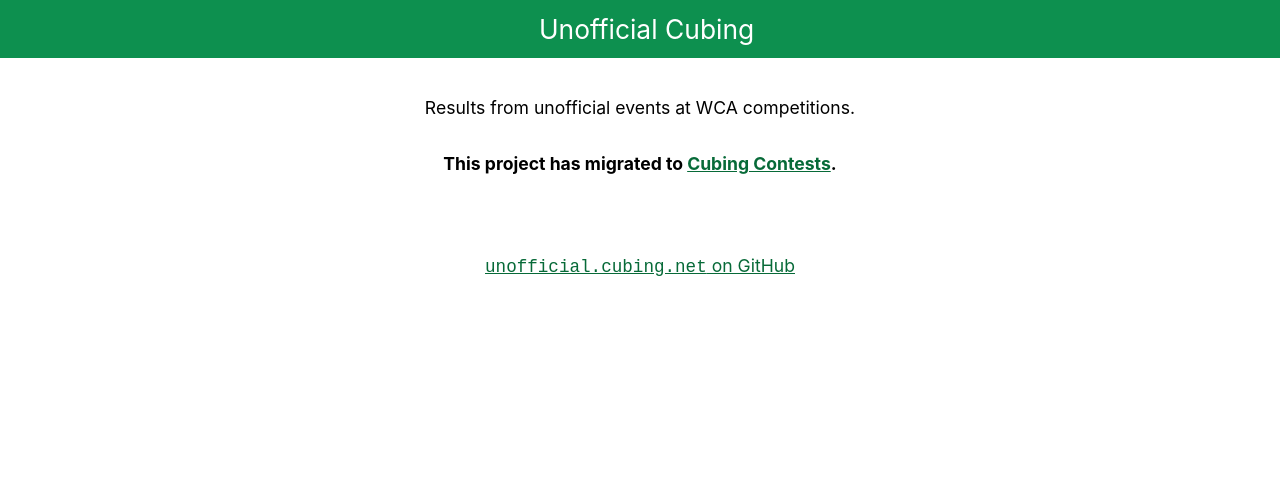
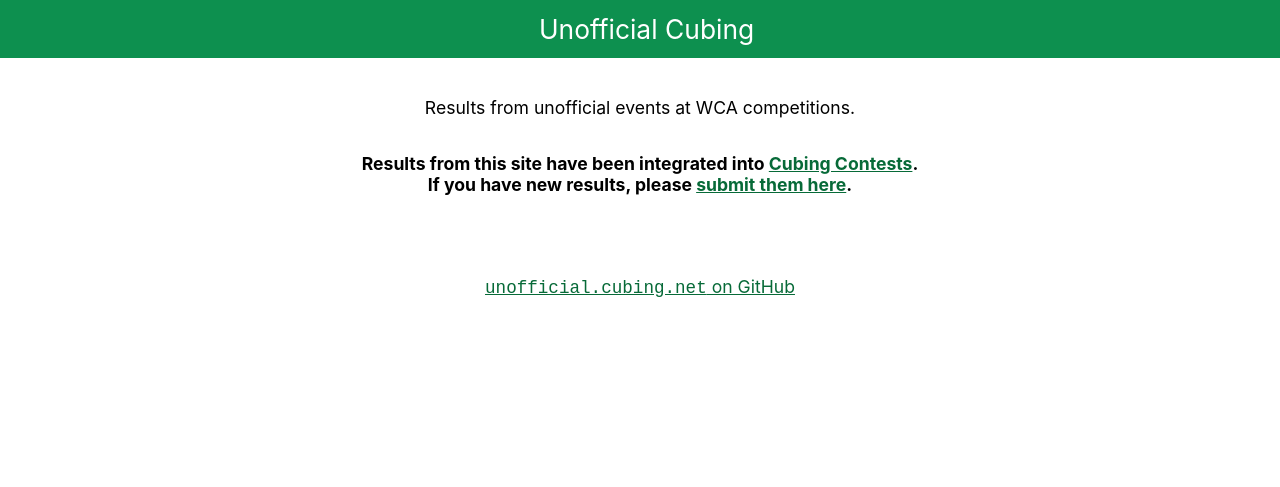
Before and after one commit to cubing/unofficial.cubing.net, a website: page src/templates/index.html in a window 1280 px wide. Drawn offline with Linux system fonts and the light colour scheme; some icons are missing.

Commit message:
Update `cubingcontests.com` links.

```diff
--- a/src/templates/index.html
+++ b/src/templates/index.html
@@ -22,7 +22,9 @@
     <br>
     <p>Results from unofficial events at WCA competitions.</p>
     <p>
-      <b>This project has migrated to <a href="https://cubingcontests.com/">Cubing Contests</a>.</b>
+      <b>Results from this site have been integrated into <a href="https://cubingcontests.com/">Cubing
+          Contests</a>.<br>If you have new results, please <a
+          href="https://cubingcontests.com/moderator-instructions">submit them here</a>.</a></b>
     </p>
     <br>
     <table class="listing">
```
